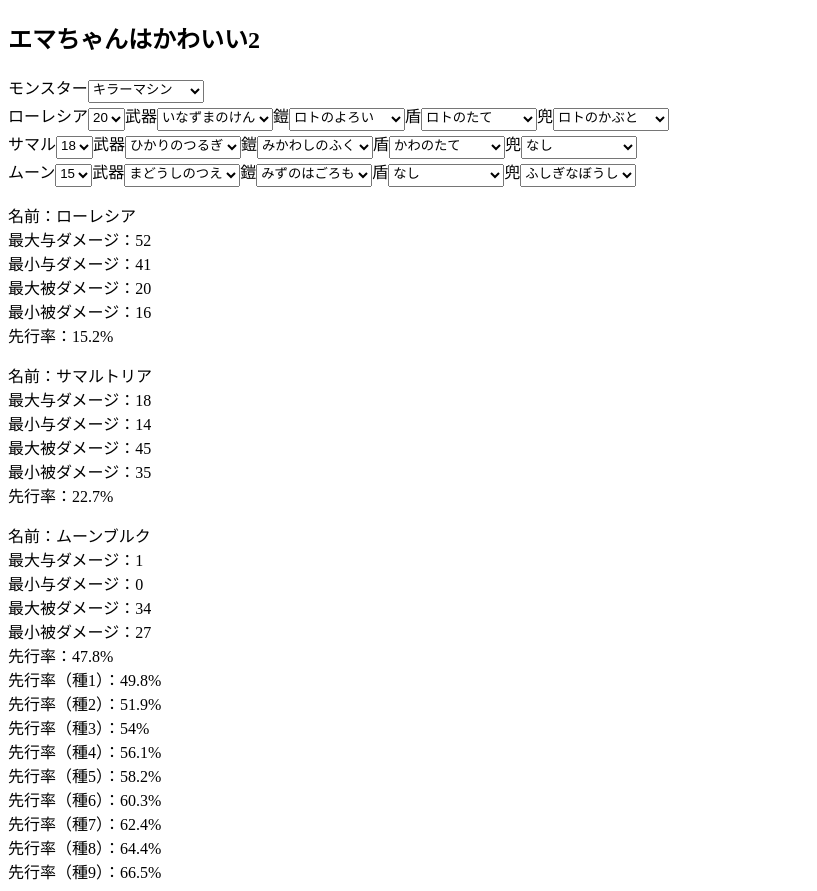
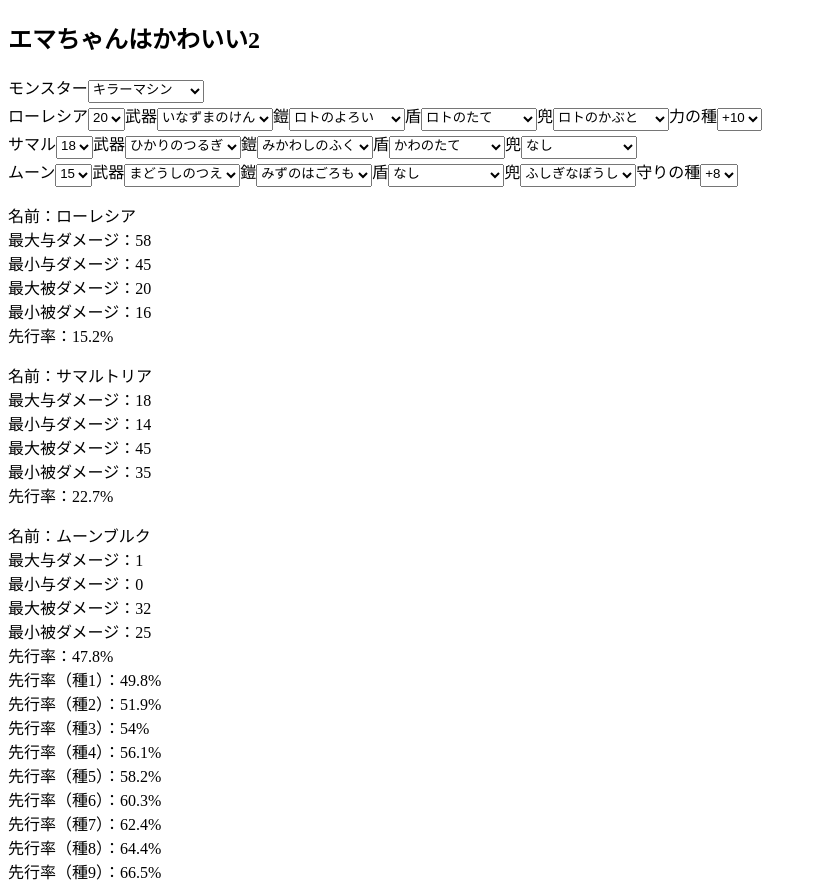
Before and after one commit to ooarikui/ema-chan-ha-kawaii2, a Vue app: page / in a window 1280 px wide. Shown: the whole page, without its empty margins (0-817 px from the left). Built offline with nearby package versions, Linux system fonts and the light colour scheme.

Commit message:
add seed

```diff
--- a/src/App.vue
+++ b/src/App.vue
@@ -45,6 +45,12 @@
         <select v-model="roles_head">
           <option v-for="h of heads" :key="h.name" :value="h">
             {{ h.name }}
+          </option>
+        </select>
+        <label>力の種</label>
+        <select v-model="roles_power_seed_value">
+          <option v-for="n of 15" :key="n" :value="n">
+            +{{ n }}
           </option>
         </select>
       </div>
@@ -111,6 +117,12 @@
             {{ h.name }}
           </option>
         </select>
+        <label>守りの種</label>
+        <select v-model="moons_def_seed_value">
+          <option v-for="n of [0, 4, 8]" :key="n" :value="n">
+            +{{ n }}
+          </option>
+        </select>
       </div>
     </div>
     <template v-if="monster && role && saml && moon">
@@ -158,6 +170,7 @@ export default {
       roles_armor: null,
       roles_shield: null,
       roles_head: null,
+      roles_power_seed_value: null,
       samals_weapon: null,
       samals_armor: null,
       samals_shield: null,
@@ -165,7 +178,8 @@ export default {
       moons_weapon: null,
       moons_armor: null,
       moons_shield: null,
-      moons_head: null
+      moons_head: null,
+      moons_def_seed_value: null
     }
   },
   computed: {
@@ -174,12 +188,10 @@ export default {
         {
           ...this.role,
           name: 'ローレシア',
-          weapon: this.roles_weapon.value,
+          weapon: this.roles_weapon.value + this.roles_power_seed_value,
           armor: this.roles_armor.value,
           shield: this.roles_shield.value,
           head: this.roles_head.value,
-          is_pow_seed_shown: false,
-          is_def_seed_shown: false,
           is_spd_seed_shown: false
         },
         {
@@ -189,19 +201,15 @@ export default {
           armor: this.samals_armor.value,
           shield: this.samals_shield.value,
           head: this.samals_head.value,
-          is_pow_seed_shown: false,
-          is_def_seed_shown: false,
           is_spd_seed_shown: false
         },
         {
           ...this.moon,
           name: 'ムーンブルク',
           weapon: this.moons_weapon.value,
-          armor: this.moons_armor.value,
+          armor: this.moons_armor.value + this.moons_def_seed_value,
           shield: this.moons_shield.value,
           head: this.moons_head.value,
-          is_pow_seed_shown: false,
-          is_def_seed_shown: false,
           is_spd_seed_shown: true
         }
       ]
@@ -240,6 +248,7 @@ export default {
     this.roles_armor = this.armors[9]
     this.roles_shield = this.shields[4]
     this.roles_head = this.heads[3]
+    this.roles_power_seed_value = 10
     this.samals_weapon = this.weapons[12]
     this.samals_armor = this.armors[4]
     this.samals_shield = this.shields[1]
@@ -248,6 +257,7 @@ export default {
     this.moons_armor = this.armors[8]
     this.moons_shield = this.shields[0]
     this.moons_head = this.heads[2]
+    this.moons_def_seed_value = 8
   }
 }
 </script>
--- a/src/components/DamageCalc.vue
+++ b/src/components/DamageCalc.vue
@@ -3,16 +3,8 @@
     <p>名前：{{ name }}</p>
     <p>最大与ダメージ：{{ to_max }}</p>
     <p>最小与ダメージ：{{ to_min }}</p>
-    <template v-if="is_pow_seed_shown">
-      <p>最大被ダメージ：{{ from_max }}</p>
-      <p>最小被ダメージ：{{ from_min }}</p>
-    </template>
     <p>最大被ダメージ：{{ from_max }}</p>
     <p>最小被ダメージ：{{ from_min }}</p>
-    <template v-if="is_def_seed_shown">
-      <p>最大被ダメージ：{{ from_max }}</p>
-      <p>最小被ダメージ：{{ from_min }}</p>
-    </template>
     <p>先行率：{{ m_spd[c_spd] }}%</p>
     <template v-if="is_spd_seed_shown">
       <p>先行率（種1）：{{ m_spd[c_spd + 1] }}%</p>
@@ -58,14 +50,6 @@ export default {
     },
     m_spd: {
       type: Object,
-      required: true
-    },
-    is_pow_seed_shown: {
-      type: Boolean,
-      required: true
-    },
-    is_def_seed_shown: {
-      type: Boolean,
       required: true
     },
     is_spd_seed_shown: {
```
Also changed, not shown: 7 other files (tests, documents, lock files or other folders).
